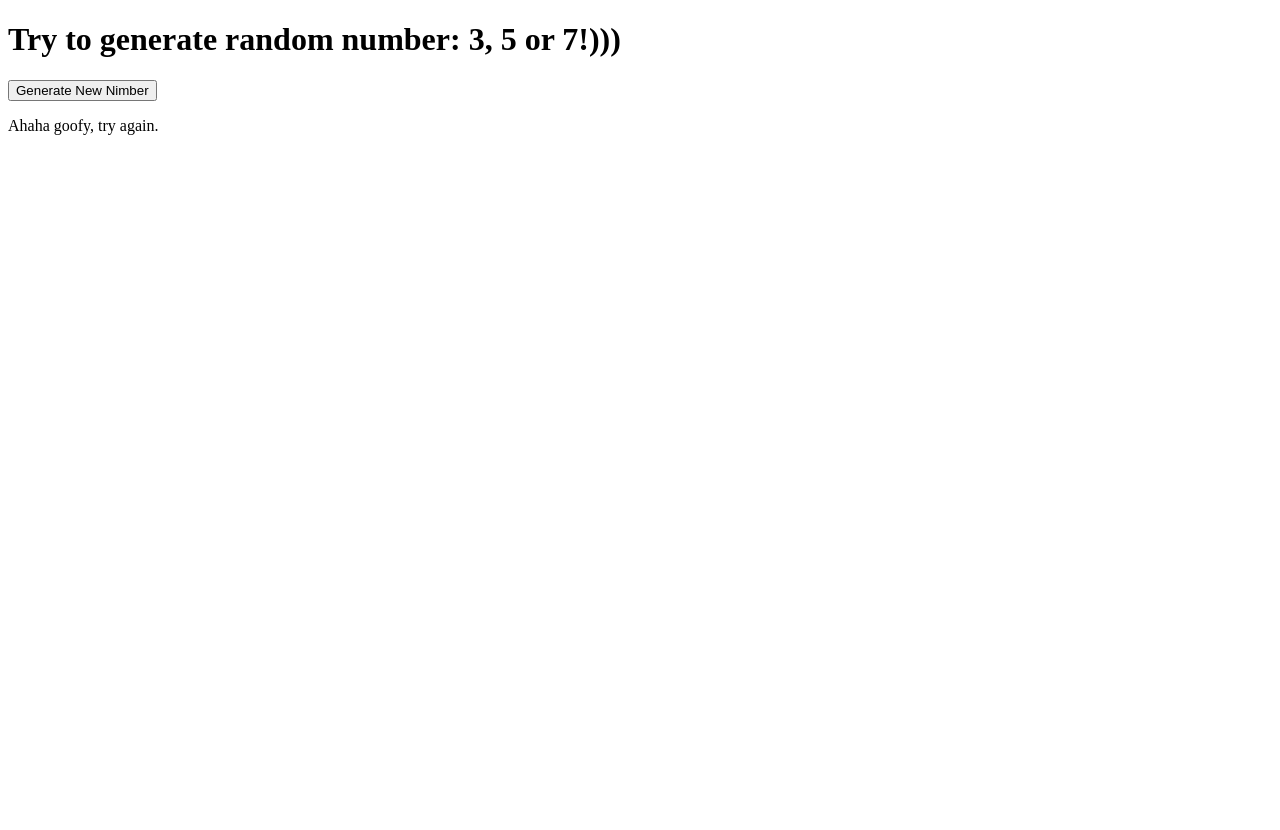
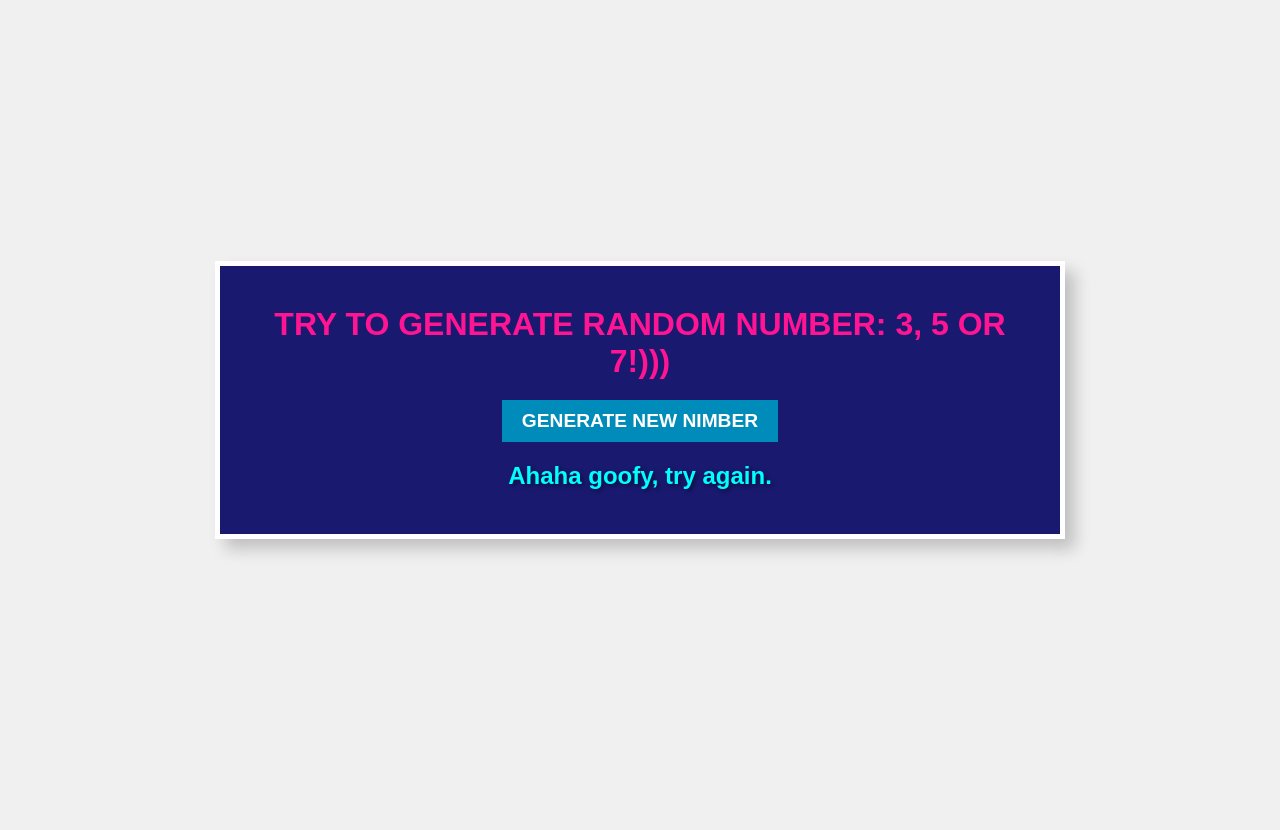
Before and after one commit to Schuwarz/php-1, a PHP site: page / in a window 1280 px wide. Before the commit the page ends 135 px from the top, so only its background shows below. Run offline with PHP 8.4, Linux system fonts and the light colour scheme.

Commit message:
add css style

```diff
--- /dev/null
+++ b/assets/css/style.css
@@ -0,0 +1,83 @@
+/* Основные стили страницы */
+body {
+  background-color: #f0f0f0; /* светлый фон */
+  font-family: 'Arial', sans-serif; /* стандартный шрифт */
+  margin: 0;
+  padding: 0;
+}
+
+.main {
+  display: flex;
+  justify-content: center;
+  align-items: center;
+  height: 100vh;
+}
+
+/* Обертка для всего контента */
+.wrapper {
+  background-color: midnightblue; /* темный фон */
+  color: deeppink; /* яркий цвет текста */
+  max-width: 800px; /* ограниченная ширина */
+  padding: 20px;
+  margin: 0 auto;
+  text-align: center;
+  border: 5px solid #fff; /* белая рамка вокруг */
+  box-shadow: 10px 10px 15px rgba(0, 0, 0, 0.2); /* тень для выделения */
+}
+
+.title h1 {
+  font-size: 2em; /* больший размер шрифта для заголовка */
+  font-weight: bold;
+  text-transform: uppercase; /* заглавные буквы */
+  margin: 20px 0;
+  color: deeppink; /* яркий цвет для заголовка */
+}
+
+/* Стили для формы */
+.form {
+  margin: 20px 0;
+}
+
+.form__btn button {
+  font-size: 1.2em;
+  color: white;
+  background-color: #008CBA; /* голубая кнопка */
+  padding: 10px 20px;
+  border: none;
+  cursor: pointer;
+  font-weight: bold;
+  text-transform: uppercase; /* текст на кнопке в верхнем регистре */
+}
+.form__btn button:hover {
+  background-color: #005f73; /* темный цвет при наведении */
+}
+
+/* Стили для блока с результатом */
+.result__text {
+  font-size: 1.5em;
+  color: lime; /* яркий цвет для текста */
+  font-weight: bold;
+  margin-top: 20px;
+  text-shadow: 2px 2px 4px rgba(0, 0, 0, 0.5); /* тень для текста */
+}
+
+.result__text--failure {
+  color:aqua;
+}
+
+/* Дополнительное оформление для страницы */
+a {
+  color: deeppink;
+  text-decoration: none;
+  font-weight: bold;
+}
+
+a:hover {
+  color: yellow;
+}
+
+footer {
+  margin-top: 30px;
+  font-size: 0.8em;
+  color: gray;
+}
--- a/includes/messages.php
+++ b/includes/messages.php
@@ -5,11 +5,11 @@ switch ($generatedNumber) {
   case 3: // Показываем поздравление, если число 3
   case 5: // Показываем поздравление, если число 5
   case 7: // Показываем поздравление, если число 7
-    echo "<p>{$congratulationsMessages[$randomCongratulation]} $generatedNumber</p>";
+    echo "<p class='result__text'>{$congratulationsMessages[$randomCongratulation]} $generatedNumber</p>";
     break;
 
   default: // Сообщение на случай, если число не 3, 5 или 7
-    echo "<p>$failureMessage</p>";
+    echo "<p class='result__text result__text--failure'>$failureMessage</p>";
     break;
 }
 ?>
--- a/index.php
+++ b/index.php
@@ -4,25 +4,35 @@
 <head>
   <meta charset="UTF-8">
   <meta name="viewport" content="width=device-width, initial-scale=1.0">
+  <link rel="stylesheet" href="assets/css/style.css">
   <title>Random Number Generator</title>
 </head>
 
 <body>
+  <main class="main">
 
+    <section class="section">
+      <div class="wrapper">
+        <div class="title">
           <h1>Try to generate random number: 3, 5 or 7!)))</h1>
+        </div>
 
+        <div class="form">
           <form method="POST">
+            <div class="form__btn">
               <button type="submit" name="generatedNumber">Generate New Nimber</button>
+            </div>
           </form>
           <!-- Кнопка, которая отправляет данные о нажатии методом POST -->
+        </div>
 
+        <div class="result">
           <?php
           // Подключаем файл с логикой генерации числа
           include __DIR__ . '/includes/logic.php';
-
           // Отображаем результат, если число было сгенерированно
           if ($generatedNumber !== null):
-    echo "<p>Randomated number: $generatedNumber </p><br>";
+            echo "<p class='result__text'>Randomated number: $generatedNumber </p><br>";
           endif;
 
           // Подключаем файл с поздравлениями
@@ -32,6 +42,12 @@
           // Подключаем файл для обработки сообщений
           include __DIR__ . '/includes/messages.php';
           ?>
+        </div>
+      </div>
+    </section>
+  </main>
+
+  <footer></footer>
 
 </body>
 
```
Lines whose indentation alone changed are shown as unchanged.
